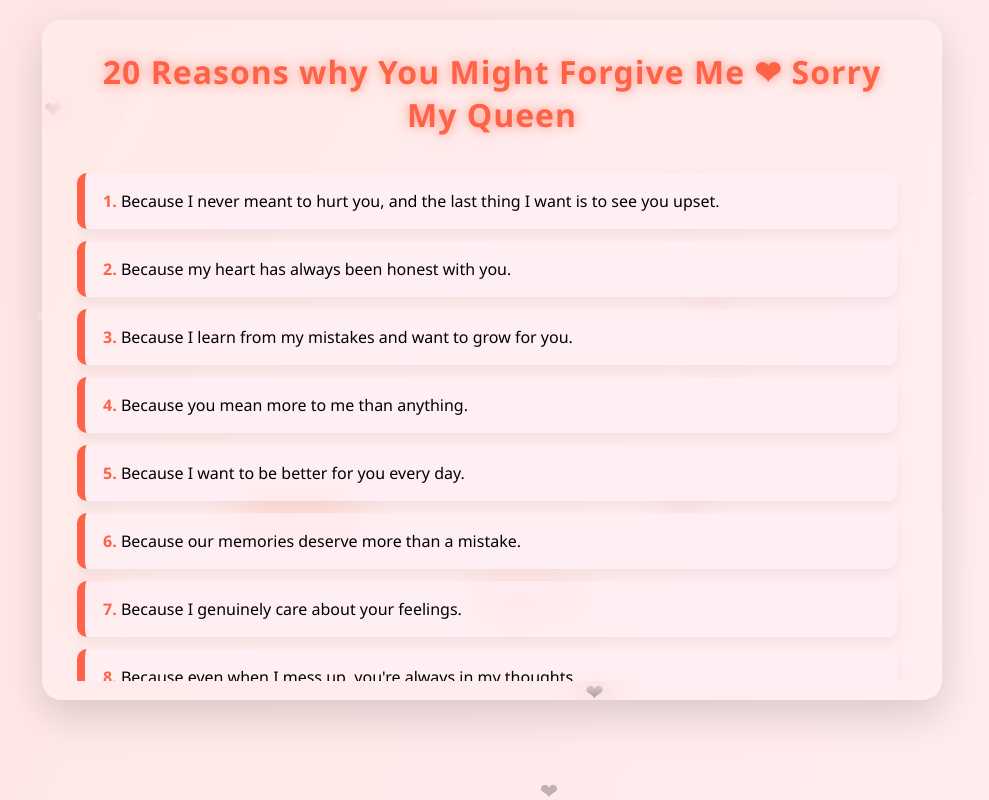
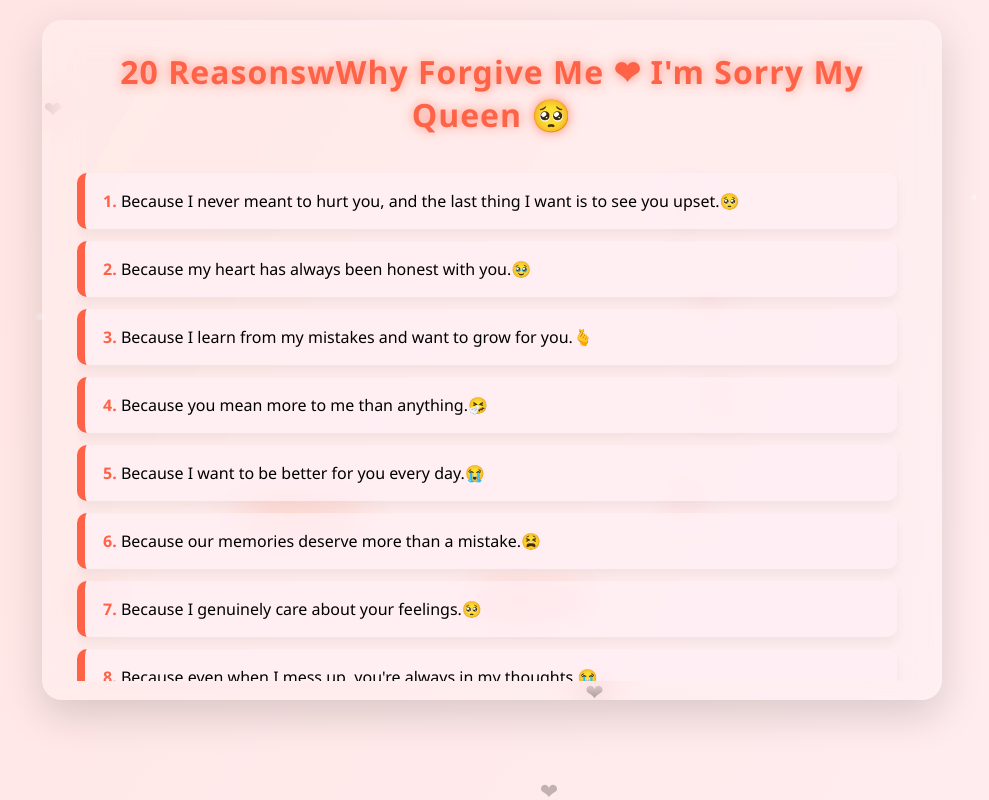
Before and after one commit to zohaibjabbar/i-sorry-my-queen, a plain HTML site: page index.html in a window 1280 px wide. Shown: the whole page, without its empty margins (148-1137 px from the left). Drawn offline with Linux system fonts and the light colour scheme.

Commit message:
Update index.html

```diff
--- a/index.html
+++ b/index.html
@@ -168,8 +168,8 @@
 <body>
 
   <div class="container">
-    <h1>20 Reasons why You Might Forgive Me ❤
-        Sorry My Queen
+    <h1>20 ReasonswWhy Forgive Me ❤
+        I'm Sorry My Queen 🥺
     </h1>
     <div id="list-container"></div>
   </div>
@@ -178,26 +178,26 @@
     const container = document.getElementById("list-container");
 
     const reasons = [
-      "Because I never meant to hurt you, and the last thing I want is to see you upset.",
-      "Because my heart has always been honest with you.",
-      "Because I learn from my mistakes and want to grow for you.",
-      "Because you mean more to me than anything.",
-      "Because I want to be better for you every day.",
-      "Because our memories deserve more than a mistake.",
-      "Because I genuinely care about your feelings.",
-      "Because even when I mess up, you're always in my thoughts.",
-      "Because my intentions are pure, even when my actions slip.",
-      "Because your smile means everything to me.",
-      "Because I'm willing to admit when I'm wrong.",
-      "Because forgiveness reflects your kindness and strength.",
-      "Because I want to make it up to you however long it takes.",
-      "Because you mean more than my ego ever could.",
-      "Because I hate distance between us.",
-      "Because what we share is rare and valuable.",
-      "Because I will be more thoughtful from now on.",
-      "Because I will never take you for granted.",
-      "Because my apology comes from my heart.",
-      "Because I truly can't imagine life without you."
+      "Because I never meant to hurt you, and the last thing I want is to see you upset.🥺",
+      "Because my heart has always been honest with you.🥹",
+      "Because I learn from my mistakes and want to grow for you.🫰",
+      "Because you mean more to me than anything.🤧",
+      "Because I want to be better for you every day.😭",
+      "Because our memories deserve more than a mistake.😫",
+      "Because I genuinely care about your feelings.🥺",
+      "Because even when I mess up, you're always in my thoughts.😭",
+      "Because my intentions are pure, even when my actions slip.🥺",
+      "Because your smile means everything to me.😔",
+      "Because I'm willing to admit when I'm wrong.🥺",
+      "Because forgiveness reflects your kindness and strength.😔",
+      "Because I want to make it up to you however long it takes.🥹",
+      "Because you mean more than my ego ever could.😮‍💨",
+      "Because I hate distance between us.🤌",
+      "Because what we share is rare and valuable.❤️‍🩹",
+      "Because I will be more thoughtful from now on.🥹",
+      "Because I will never take you for granted.😔",
+      "Because my apology comes from my heart.🥺",
+      "Because I truly can't imagine life without you.🥺"
     ];
 
     reasons.forEach((text, i) => {
```
